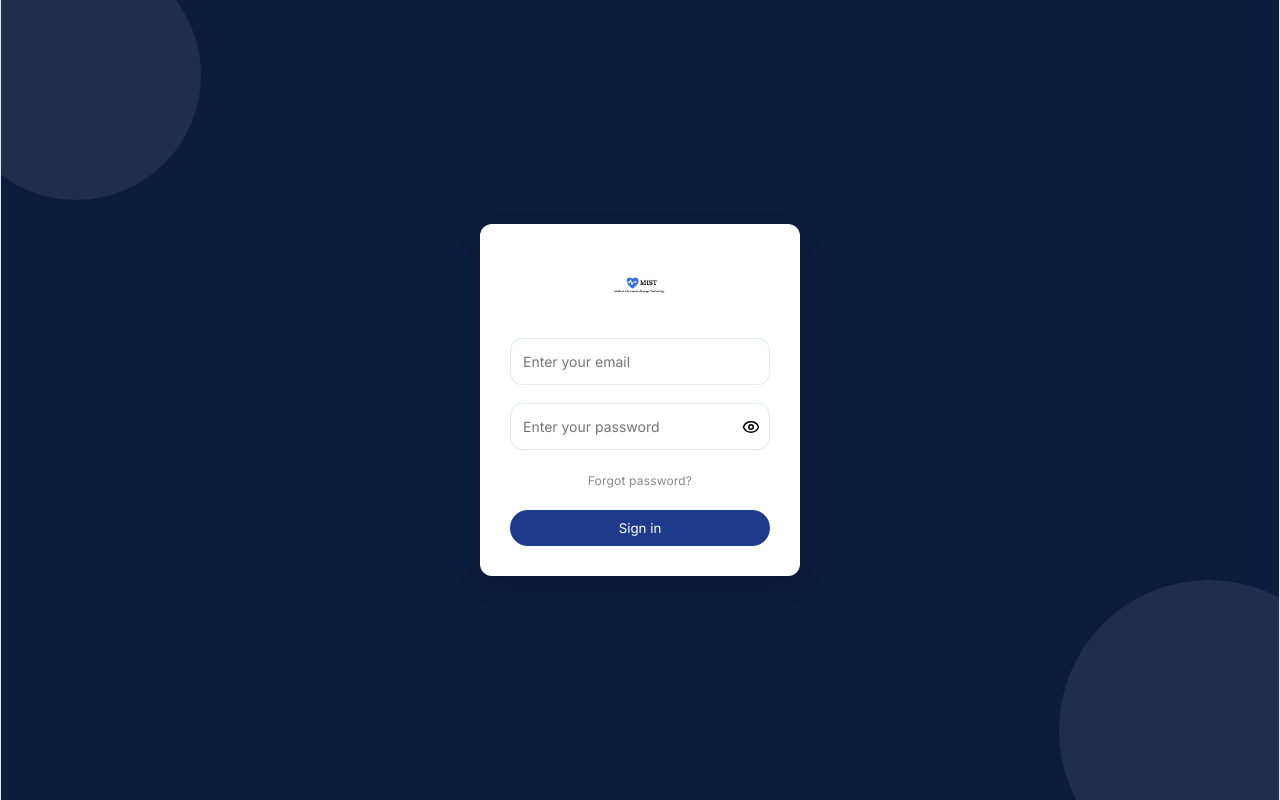
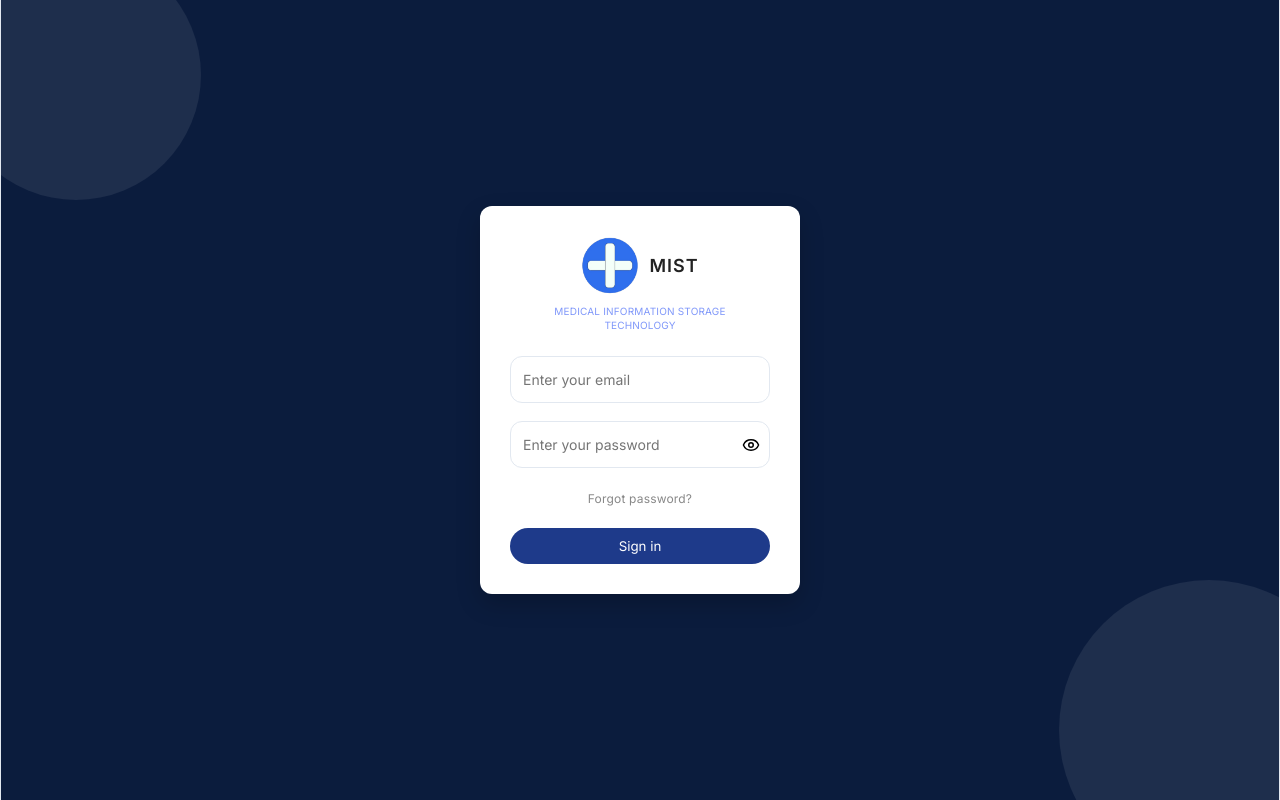
Before and after one commit to Jganyo-dotcom/MistVaultCtrlCtreate, a React (Vite) app: page /signin in a window 1280 px wide. Built offline with nearby package versions, Linux system fonts and the light colour scheme; no server answers.

Commit message:
changes on UI

```diff
--- a/src/pages/Dashboard.jsx
+++ b/src/pages/Dashboard.jsx
@@ -1,4 +1,4 @@
-import React, { useContext } from "react";
+import React, { useContext, useState, useEffect } from "react";
 import { useNavigate } from "react-router-dom";
 import { ActivityContext } from "../contexts/ActivityContext";
 import "../styles/Dashboard.css";
@@ -14,10 +14,40 @@ import {
 function Dashboard() {
   const navigate = useNavigate();
   const { logs } = useContext(ActivityContext);
+  const [counts, setCounts] = useState({ registered: 0, active: 0, inactive: 0 });
 
   const handleStatClick = (filter) => {
-    navigate(`/hospitals?filte=${filter}`);
+    navigate(`/hospitals?filter=${filter}`);
   };
+
+  useEffect(() => {
+    const fetchCounts = async () => {
+      try {
+        // fetch hospitals the same way as Hospitals page
+        const token = localStorage.getItem("authToken");
+        const res = await fetch("https://medsec.onrender.com/api/get-hospitals", {
+          method: "GET",
+          headers: {
+            "Content-Type": "application/json",
+            Authorization: `Bearer ${token}`,
+          },
+          credentials: "include",
+        });
+
+        if (!res.ok) throw new Error("Failed to fetch hospitals");
+
+        const data = await res.json();
+        const hs = data.hospitals || [];
+        const registered = hs.length;
+        const active = hs.filter((h) => h.active).length;
+        const inactive = registered - active;
+        setCounts({ registered, active, inactive });
+      } catch (err) {
+        console.error("Error fetching hospitals for dashboard:", err);
+      }
+    };
+    fetchCounts();
+  }, []);
 
   const activities = logs
     .slice(-5)
@@ -55,7 +85,7 @@ function Dashboard() {
       {/* STATS */}
       <div className="stats-section">
         <StatCard
-          value={100}
+          value={counts.registered}
           label="Registered Hospitals"
           percent={100}
           gradient="blue"
@@ -63,17 +93,17 @@ function Dashboard() {
         />
 
         <StatCard
-          value={75}
+          value={counts.active}
           label="Active Hospitals"
-          percent={75}
+          percent={counts.registered ? Math.round((counts.active / counts.registered) * 100) : 0}
           gradient="green"
           onClick={() => handleStatClick("active")}
         />
 
         <StatCard
-          value={25}
+          value={counts.inactive}
           label="Inactive Hospitals"
-          percent={25}
+          percent={counts.registered ? Math.round((counts.inactive / counts.registered) * 100) : 0}
           gradient="red"
           onClick={() => handleStatClick("inactive")}
         />
--- a/src/pages/Hospitals.jsx
+++ b/src/pages/Hospitals.jsx
@@ -146,7 +146,8 @@ function Hospitals() {
       <div className="hospitals-header">
         <div className="header-left">
           <h1 className="title">
-            <FiHome /> Hospitals
+            <FiHome />
+            <span>Hospitals</span>
           </h1>
           <button className="add-btn" onClick={() => navigate("/add-hospital")}>
             Add Hospital
--- a/src/pages/SignIn.jsx
+++ b/src/pages/SignIn.jsx
@@ -1,7 +1,7 @@
 import { useEffect, useState } from "react";
 import { useNavigate } from "react-router-dom";
 import { Eye, EyeOff } from "lucide-react";
-import logo from "../assets/logo.jpeg";
+import logo from "../assets/logo.png";
 import "../styles/SignIn.css";
 
 function SignIn() {
@@ -59,7 +59,12 @@ function SignIn() {
         <form onSubmit={handleSubmit}>
           {/* LOGO */}
           <div className="logo-wrapper">
-            <img src={logo} alt="MIST logo" className="logo-img" />
+              <div className="logo-top">
+                <img src={logo} alt="MIST logo" className="logo-img" />
+                <span className="logo-text">MIST</span>
+              </div>
+
+            <span className="logo-texts">MEDICAL INFORMATION STORAGE TECHNOLOGY</span>
           </div>
 
           <div className="form-group">
--- a/src/styles/Hospitals.css
+++ b/src/styles/Hospitals.css
@@ -343,7 +343,13 @@
 .header-left {
   display: flex;
   flex-direction: column;
+  align-items: flex-start;
   gap: 10px;
+  width: auto;
+}
+
+.header-left .add-btn {
+  align-self: flex-start;
 }
 
 /* NEW: TITLE WITH ICON */
--- a/src/styles/Sidebar.css
+++ b/src/styles/Sidebar.css
@@ -52,14 +52,12 @@
   border-radius: 3px;
 }
 
-.logo-text {
+.sidebar .logo-text {
   font-size: 20px;
-  font-family: 'Times New Roman', Times, serif;
+  font-family: inherit;
   font-weight: 600;
-  color: white;
+  color: #ffffff;
   letter-spacing: 1px;
-  white-space: nowrap;
-  overflow: hidden;
   max-width: 120px;
   transition: opacity 0.25s ease, max-width 0.3s ease;
 }
--- a/src/styles/SignIn.css
+++ b/src/styles/SignIn.css
@@ -45,14 +45,48 @@
 /* Logo */
 .logo-wrapper {
   display: flex;
+  flex-direction: column;
+  align-items: center;
   justify-content: center;
+  text-align: center;
+  gap: 8px;
   margin-bottom: 24px;
 }
 
+.logo-top {
+  display: flex;
+  align-items: center;
+  gap: 8px;
+}
+
 .logo-img {
-  width: 200px;
+  width: 60px;
   height: auto;
   object-fit: contain;
+}
+
+.logo-text {
+  font-size: 18px;
+  font-family: inherit;
+  font-weight: 600;
+  color: #222;
+  letter-spacing: 1px;
+  white-space: normal;
+  transition: opacity 0.25s ease, max-width 0.3s ease;
+}
+
+.logo-texts {
+  font-size: 10px;
+  font-family: inherit;
+  font-weight: 100;
+  color: #4a6cf7;
+  white-space: normal;
+  overflow: visible;
+  max-width: 220px;
+  text-align: center;
+  line-height: 1.4;
+  transition: opacity 0.25s ease, max-width 0.3s ease;
+  opacity: 0.7;
 }
 
 /* Form */
```
Also changed, not shown: src/assets/logo.jpeg (deleted), src/assets/logo.png.
